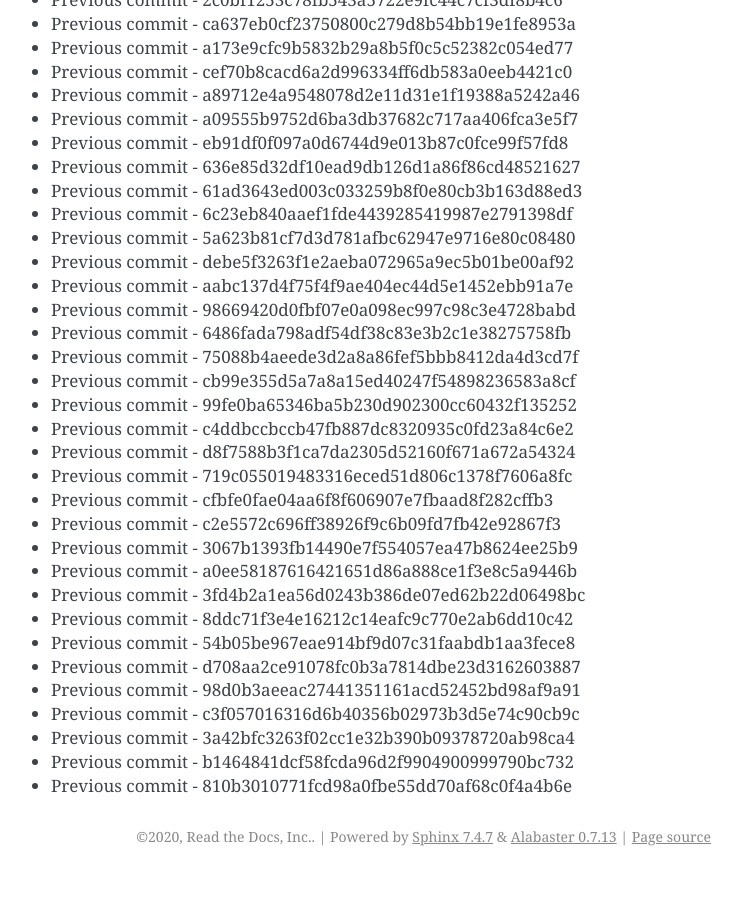
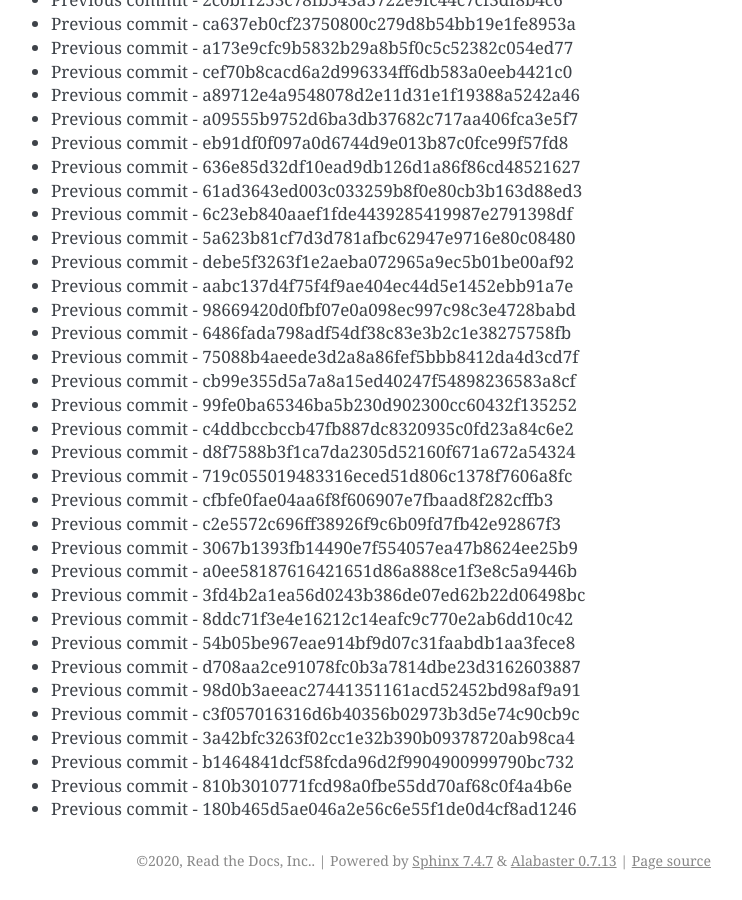
Before and after one commit to readthedocs/rtd-git-stresstest, a Sphinx documentation site: the page built from docs/updates.rst, in a window 1280 px wide and 900 px high, scrolled down 90774 px. Shown: the whole window, without its empty margins (399-1141 px from the left). Built offline with Sphinx 7.4.7, drawn with Linux system fonts in a browser that asks for light colours; before the commit the page ends 91650 px from its top, so only the background shows below that.

Commit message:
Generating commit from previous: 180b465d5ae046a2e56c6e55f1de0d4cf8ad1246

```diff
--- a/docs/updates.rst
+++ b/docs/updates.rst
@@ -3846,3 +3846,4 @@ It can be tested for any performance characteristics.
 * Previous commit - 3a42bfc3263f02cc1e32b390b09378720ab98ca4
 * Previous commit - b1464841dcf58fcda96d2f9904900999790bc732
 * Previous commit - 810b3010771fcd98a0fbe55dd70af68c0f4a4b6e
+* Previous commit - 180b465d5ae046a2e56c6e55f1de0d4cf8ad1246
```
